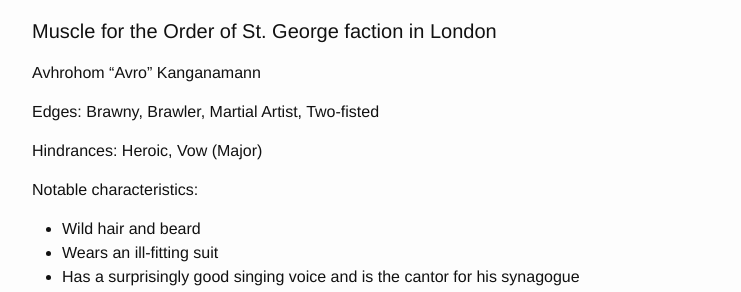
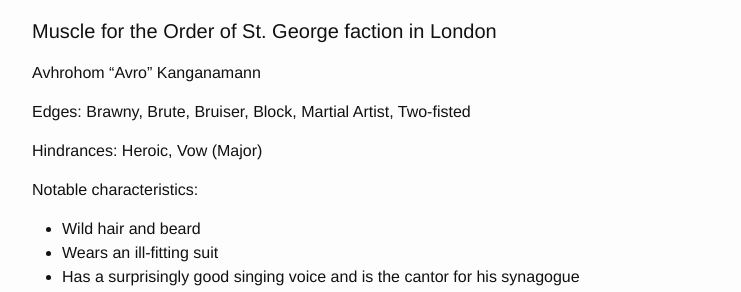
Before and after one commit to achall36/RoxvilleRooster.github.io, a Jekyll site: the page built from rippers-game-planning.md, in a window 1280 px wide and 900 px high, scrolled down 9754 px. Shown: the part 157-449 px from the top of the window, without its empty margins (238-979 px from the left). Built offline with Jekyll 4.4.1, drawn with Linux system fonts in a browser that asks for light colours.

Commit message:
Update rippers-game-planning.md

```diff
--- a/rippers-game-planning.md
+++ b/rippers-game-planning.md
@@ -447,7 +447,7 @@ Notable characteristics:
 
 Avhrohom "Avro" Kanganamann
 
-Edges: Brawny, Brawler, Martial Artist, Two-fisted
+Edges: Brawny, Brute, Bruiser, Block, Martial Artist, Two-fisted
 
 Hindrances: Heroic, Vow (Major)
 
```
